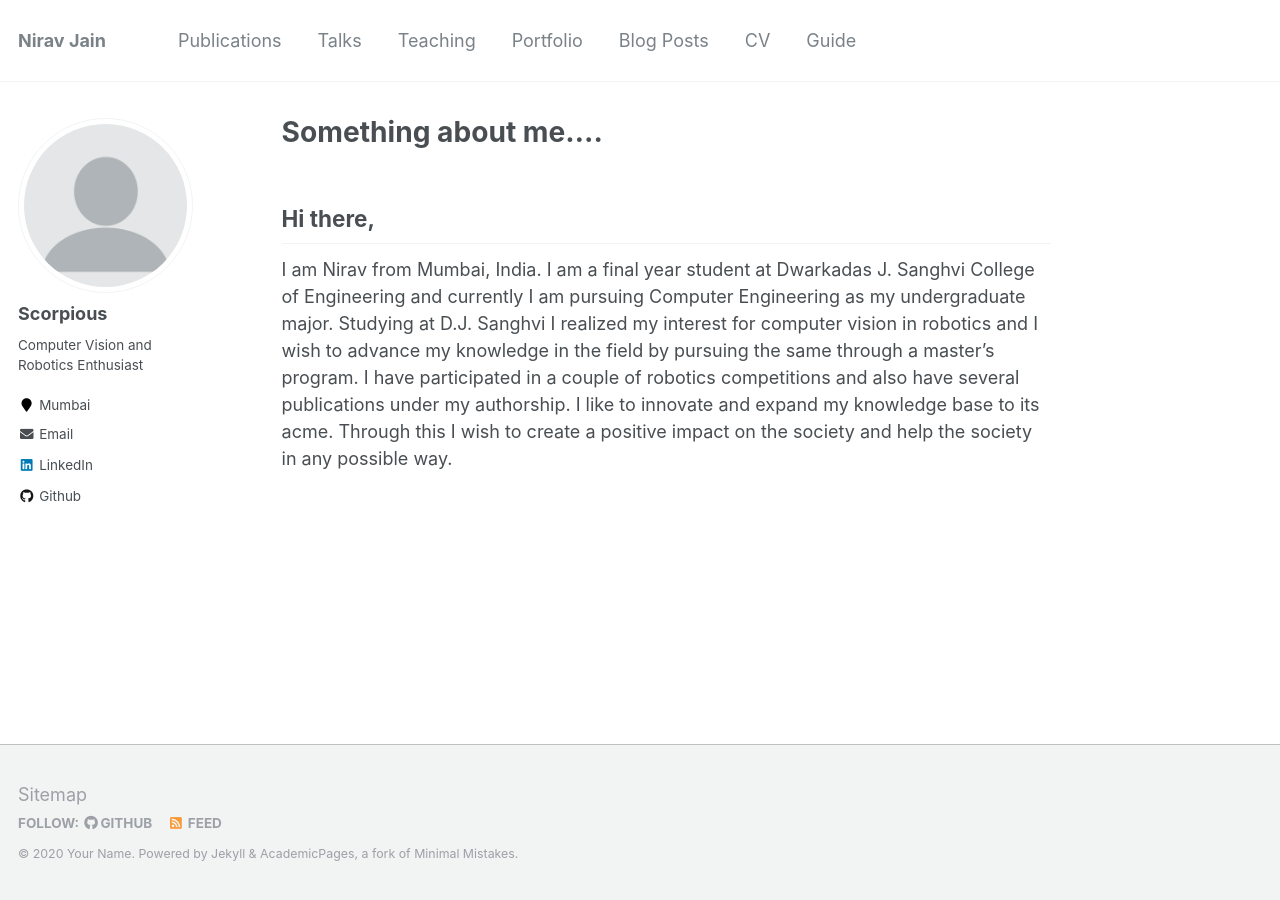
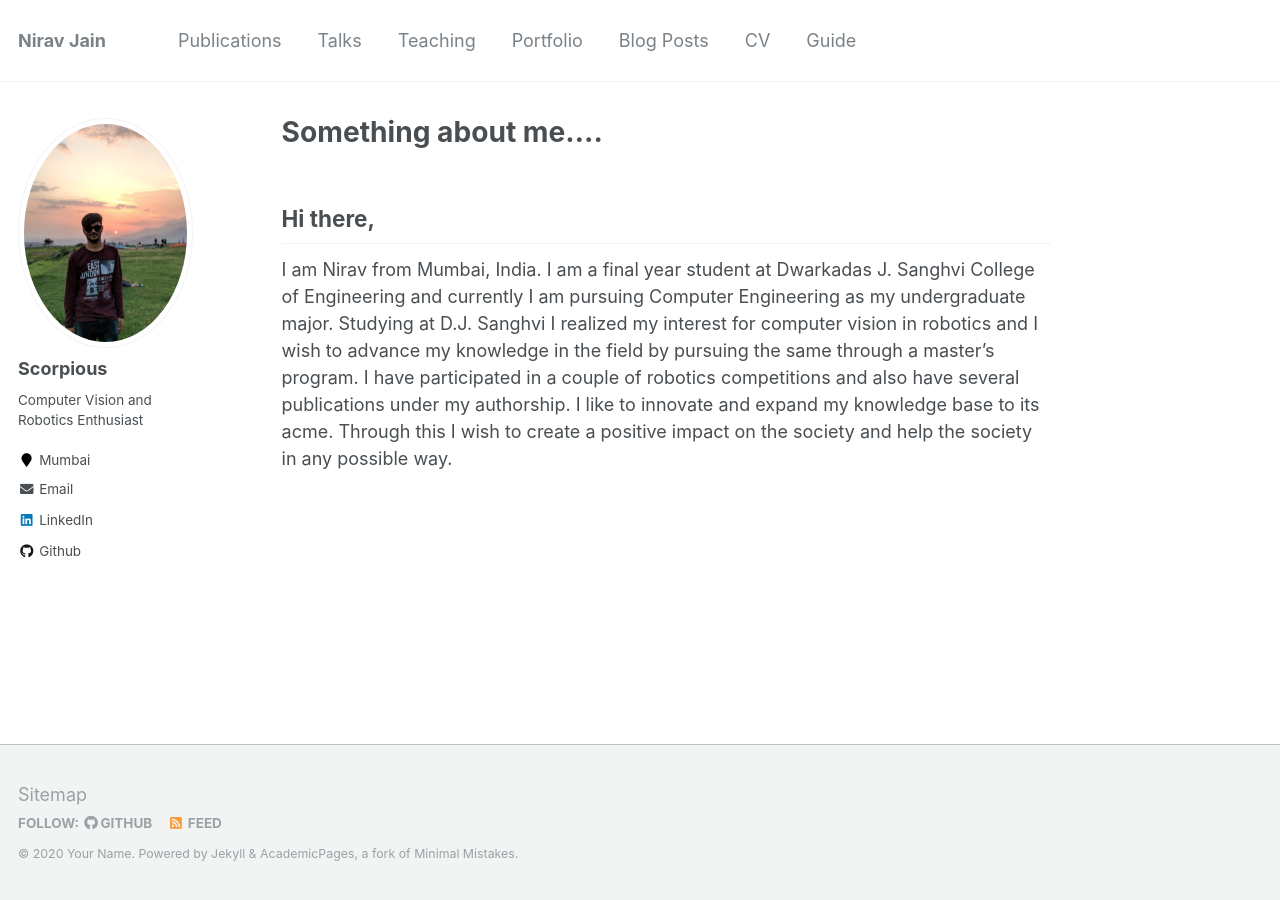
Before and after one commit to Nirav-1999/Nirav-1999.github.io, a Jekyll site: the page built from _pages/about.md, in a window 1280 px wide. Built offline with Jekyll 4.4.1, drawn with Linux system fonts in a browser that asks for light colours.

Commit message:
Profile photo

```diff
--- a/_config.yml
+++ b/_config.yml
@@ -81,7 +81,7 @@ analytics:
 # Site Author
 author:
   name             : "Scorpious"
-  avatar           : "profile.png"
+  avatar           : "Myself.jpeg"
   bio              : "Computer Vision and Robotics Enthusiast"
   location         : "Mumbai"
   employer         :
```
Also changed, not shown: images/Myself.jpeg (added), 1 other file.
